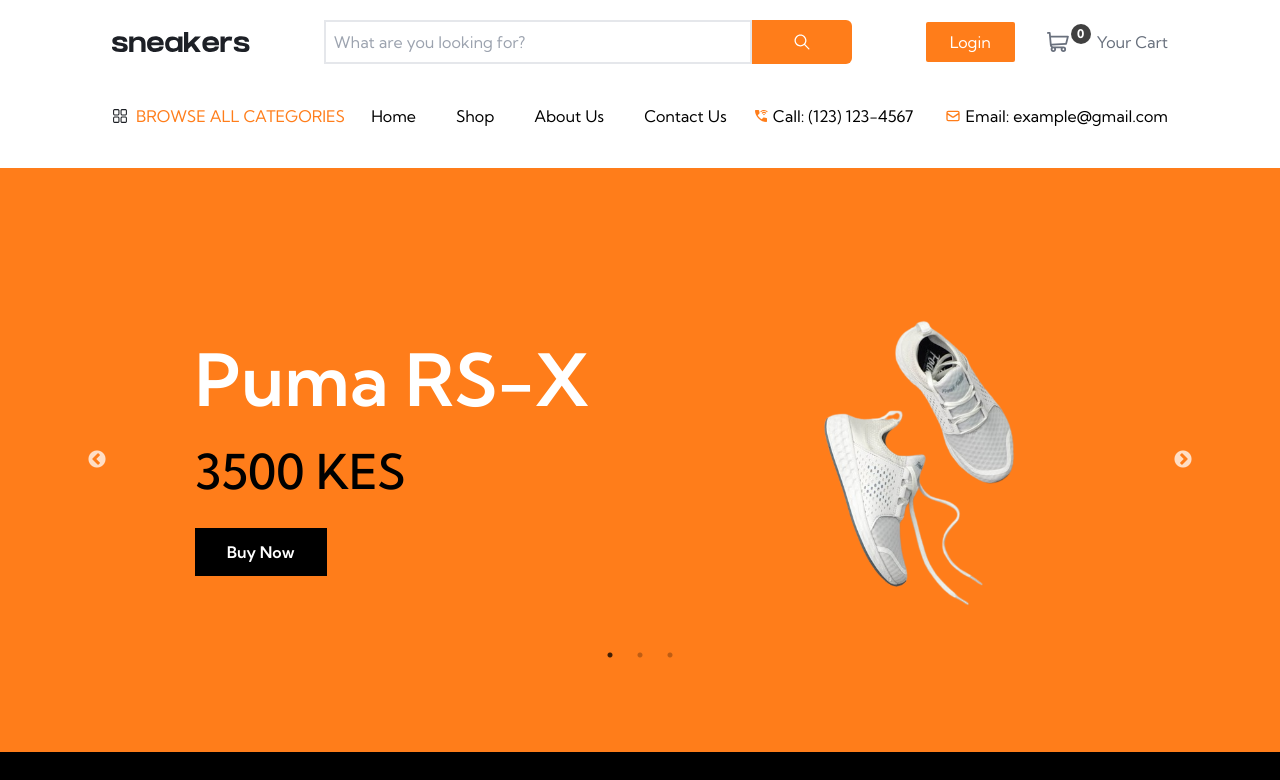
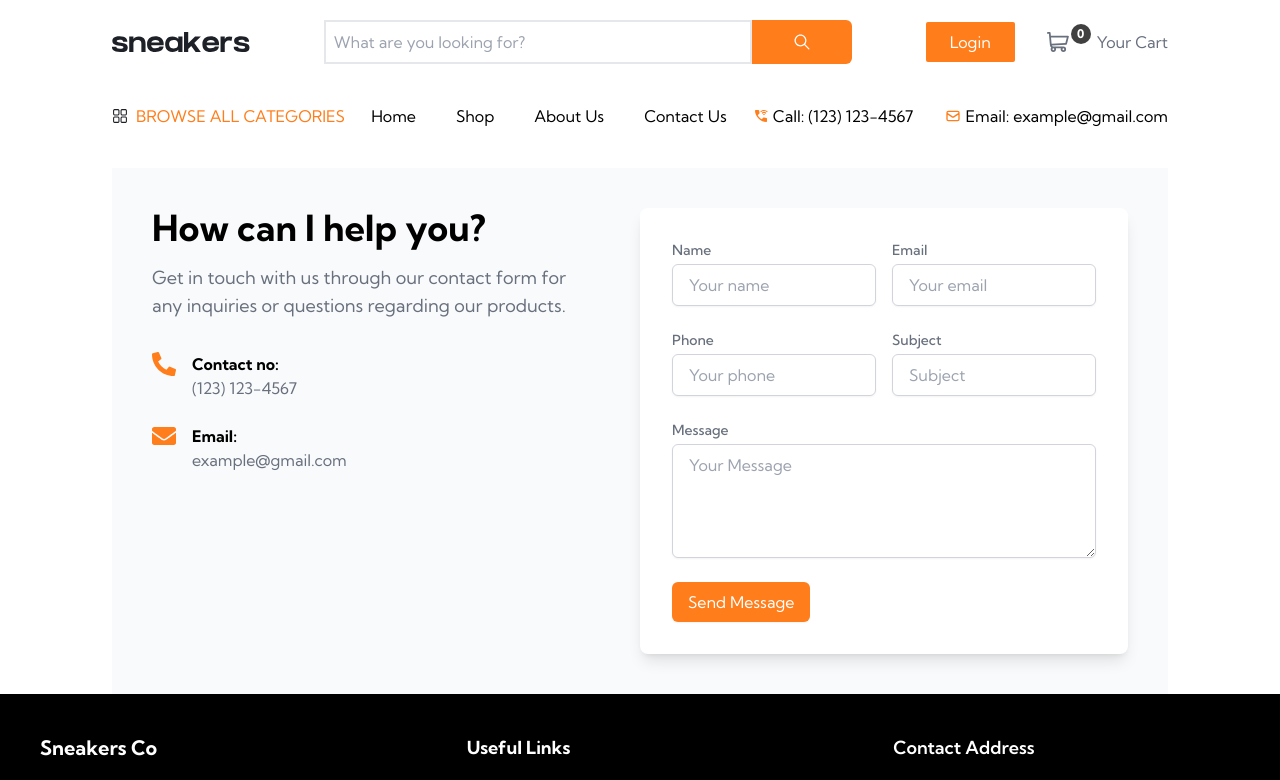
Before and after one commit to RoyKiprop/Sneakers-Ecommerce-App, a React (Vite) app: page / in a window 1280 px wide. Shown: the top 780 px of the page. Built offline with nearby package versions, Linux system fonts and the light colour scheme.

Commit message:
Add Contact Page

```diff
--- a/src/App.jsx
+++ b/src/App.jsx
@@ -1,7 +1,8 @@
+import ContactPage from "./components/ContactPage"
 import Footer from "./components/Footer"
 import Header from "./components/Header"
 import Navigation from "./components/Navigation"
-import ProductSlides from "./components/ProductSlides"
+// import ProductSlides from "./components/ProductSlides"
 // import Section1 from "./components/Section1"
 import { ContextProvider } from "./context/cartContext"
 
@@ -16,7 +17,8 @@
     <ContextProvider>
       <Header/>
       <Navigation/>
-      <ProductSlides/>
+      <ContactPage/>
+      {/* <ProductSlides/> */}
       {/* <Section1/>
       <Footer/> */}
       <Footer/>
--- a/src/components/ContactForm.jsx
+++ b/src/components/ContactForm.jsx
@@ -4,56 +4,56 @@
     <form className="space-y-6">
       <div className="grid grid-cols-1 md:grid-cols-2 gap-4">
         <div>
-          <label className="block text-sm font-medium text-gray-700">Name</label>
+          <label className="block text-sm font-medium text-darkGrayishBlue">Name</label>
           <input
             type="text"
             placeholder="Your name"
-            className="mt-1 block w-full px-4 py-2 border border-gray-300 rounded-md shadow-sm focus:outline-none focus:ring-indigo-500 focus:border-indigo-500"
+            className="mt-1 block w-full px-4 py-2 border border-gray-300 rounded-md shadow-sm focus:outline-none focus:ring-orange-400 focus:border-orange-400"
           />
         </div>
         <div>
-          <label className="block text-sm font-medium text-gray-700">Email</label>
+          <label className="block text-sm font-medium text-darkGrayishBlue">Email</label>
           <input
             type="email"
             placeholder="Your email"
-            className="mt-1 block w-full px-4 py-2 border border-gray-300 rounded-md shadow-sm focus:outline-none focus:ring-indigo-500 focus:border-indigo-500"
+            className="mt-1 block w-full px-4 py-2 border border-gray-300 rounded-md shadow-sm focus:outline-none focus:ring-orange-400 focus:border-orange-400"
           />
         </div>
       </div>
       <div className="grid grid-cols-1 md:grid-cols-2 gap-4">
         <div>
-          <label className="block text-sm font-medium text-gray-700">Phone</label>
+          <label className="block text-sm font-medium text-darkGrayishBlue">Phone</label>
           <input
             type="text"
             placeholder="Your phone"
-            className="mt-1 block w-full px-4 py-2 border border-gray-300 rounded-md shadow-sm focus:outline-none focus:ring-indigo-500 focus:border-indigo-500"
+            className="mt-1 block w-full px-4 py-2 border border-gray-300 rounded-md shadow-sm focus:outline-none focus:ring-orange-400 focus:border-orange-400"
           />
         </div>
         <div>
-          <label className="block text-sm font-medium text-gray-700">Subject</label>
+          <label className="block text-sm font-medium text-darkGrayishBlue">Subject</label>
           <input
             type="text"
             placeholder="Subject"
-            className="mt-1 block w-full px-4 py-2 border border-gray-300 rounded-md shadow-sm focus:outline-none focus:ring-indigo-500 focus:border-indigo-500"
+            className="mt-1 block w-full px-4 py-2 border border-gray-300 rounded-md shadow-sm focus:outline-none focus:ring-orange-400 focus:border-orange-400"
           />
         </div>
       </div>
       <div>
-        <label className="block text-sm font-medium text-gray-700">Message</label>
+        <label className="block text-sm font-medium text-darkGrayishBlue">Message</label>
         <textarea
           placeholder="Your Message"
           rows="4"
-          className="mt-1 block w-full px-4 py-2 border border-gray-300 rounded-md shadow-sm focus:outline-none focus:ring-indigo-500 focus:border-indigo-500"
+          className="mt-1 block w-full px-4 py-2 border border-gray-300 rounded-md shadow-sm focus:outline-none focus:ring-orange-400 focus:border-orange-400"
         />
       </div>
       <button
         type="submit"
-        className="w-full bg-red-500 text-white py-2 px-4 rounded-md shadow-sm hover:bg-red-600 focus:outline-none focus:ring-2 focus:ring-offset-2 focus:ring-red-500"
+        className=" bg-orangeCustom text-white py-2 px-4 rounded-md shadow-sm hover:bg-orangeCustom focus:outline-none focus:ring-2 focus:ring-offset-2 focus:ring-orangeCustom"
       >
-        Send
+        Send Message
       </button>
     </form>
-  );
-};
+  )
+}
 
 export default ContactForm;
--- /dev/null
+++ b/src/components/ContactInfo.jsx
@@ -0,0 +1,25 @@
+
+import { FaPhoneAlt, FaEnvelope } from 'react-icons/fa';
+
+function ContactInfo ()  {
+  return (
+    <div className="space-y-6">
+      <div className="flex items-start">
+        <FaPhoneAlt className="text-orangeCustom text-2xl mr-4" />
+        <div>
+          <p className="font-bold text-black">Contact no:</p>
+          <p className="text-darkGrayishBlue">(123) 123-4567</p>
+        </div>
+      </div>
+      <div className="flex items-start">
+        <FaEnvelope className="text-orangeCustom text-2xl mr-4" />
+        <div>
+          <p className="font-bold text-black">Email:</p>
+          <p className="text-darkGrayishBlue">example@gmail.com</p>
+        </div>
+      </div>
+    </div>
+  )
+}
+
+export default ContactInfo;
--- /dev/null
+++ b/src/components/ContactPage.jsx
@@ -0,0 +1,22 @@
+
+import ContactInfo from './ContactInfo';
+import ContactForm from './ContactForm';
+
+function ContactPage  () {
+  return (
+    <div className="mx-28 flex flex-col lg:flex-row items-start justify-between bg-gray-50 p-10">
+      <div className="lg:w-1/2 pr-0 lg:pr-10">
+        <h1 className="text-4xl font-bold text-black mb-4">How can I help you?</h1>
+        <p className="text-lg text-darkGrayishBlue mb-8">
+          Get in touch with us through our contact form for any inquiries or questions regarding  our products.
+        </p>
+        <ContactInfo />
+      </div>
+      <div className="lg:w-1/2 bg-white p-8 rounded-lg shadow-lg">
+        <ContactForm />
+      </div>
+    </div>
+  )
+}
+
+export default ContactPage;
--- a/src/components/Footer.jsx
+++ b/src/components/Footer.jsx
@@ -4,7 +4,7 @@
 import FooterContact from './FooterContact';
 import CopyRight from './CopyRight';
 
-const Footer = () => {
+function Footer  () {
   return (
     <footer className="bg-black p-10">
       <div className="container mx-auto grid grid-cols-1 lg:grid-cols-3 gap-20">
@@ -16,7 +16,7 @@
       <CopyRight/>
 
     </footer>
-  );
-};
+  )
+}
 
 export default Footer;
--- a/src/components/FooterContact.jsx
+++ b/src/components/FooterContact.jsx
@@ -1,7 +1,7 @@
 
 import { FaPhoneAlt, FaEnvelope } from 'react-icons/fa';
 
-const FooterContact = () => {
+function FooterContact ()  {
   return (
     <div>
       <h3 className="text-lg font-semibold text-white mb-4">Contact Address</h3>
@@ -14,7 +14,7 @@
         <p className="text-grayishBlue">example@gmail.com</p>
       </div>
     </div>
-  );
-};
+  )
+}
 
 export default FooterContact;
--- a/src/components/FooterInfo.jsx
+++ b/src/components/FooterInfo.jsx
@@ -2,7 +2,7 @@
 import { FaFacebookF, FaInstagram,  FaPinterest } from 'react-icons/fa';
 import { BsTwitterX } from "react-icons/bs";
 
-const FooterInfo = () => {
+function FooterInfo () {
   return (
     <div>
       <h2 className="text-xl font-bold text-white mb-4">Sneakers Co </h2>
@@ -24,7 +24,7 @@
         </a>
       </div>
     </div>
-  );
-};
+  )
+}
 
 export default FooterInfo;
--- a/src/components/FooterLinks.jsx
+++ b/src/components/FooterLinks.jsx
@@ -1,6 +1,6 @@
 /* eslint-disable react/prop-types */
 
-const FooterLinks = ({ title, links }) => {
+function FooterLinks  ({ title, links })  {
   return (
     <div>
       <h3 className="text-lg font-bold text-white mb-4">{title}</h3>
@@ -14,7 +14,7 @@
         ))}
       </ul>
     </div>
-  );
-};
+  )
+}
 
 export default FooterLinks;
```
